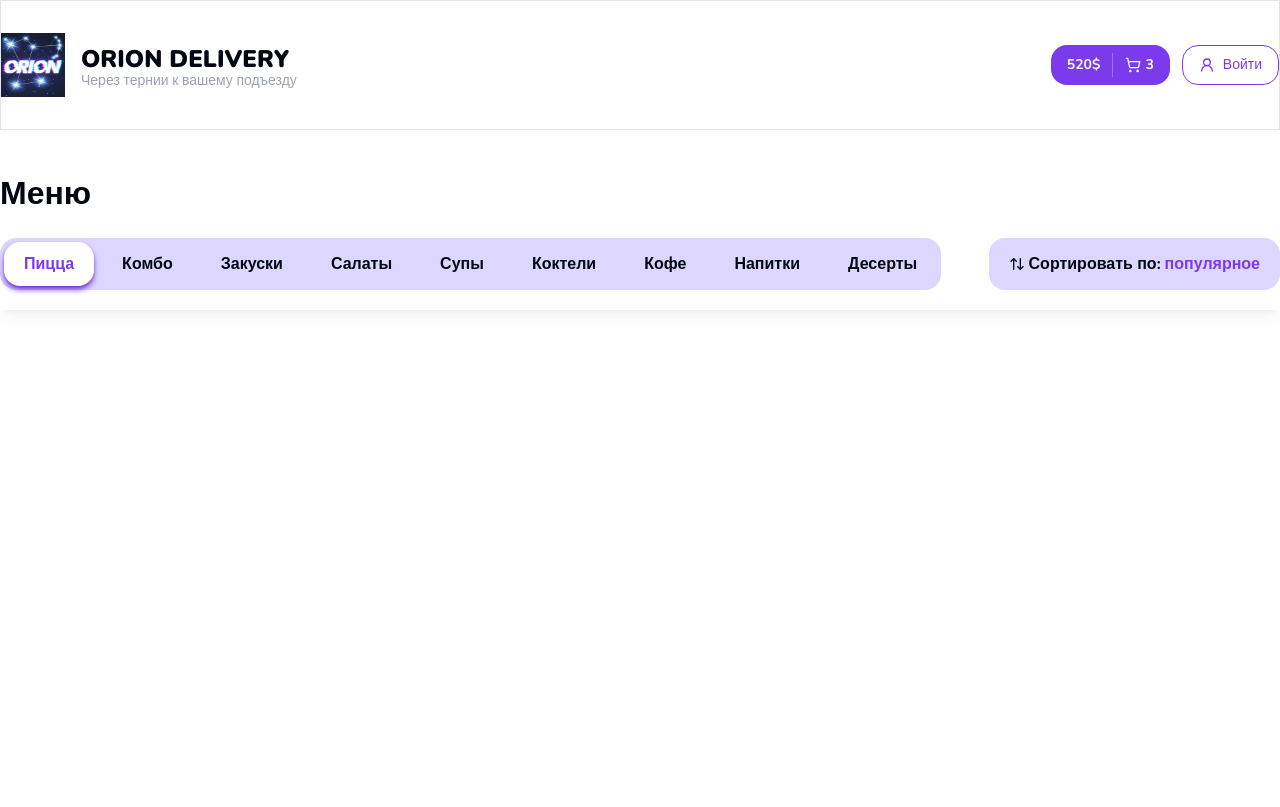
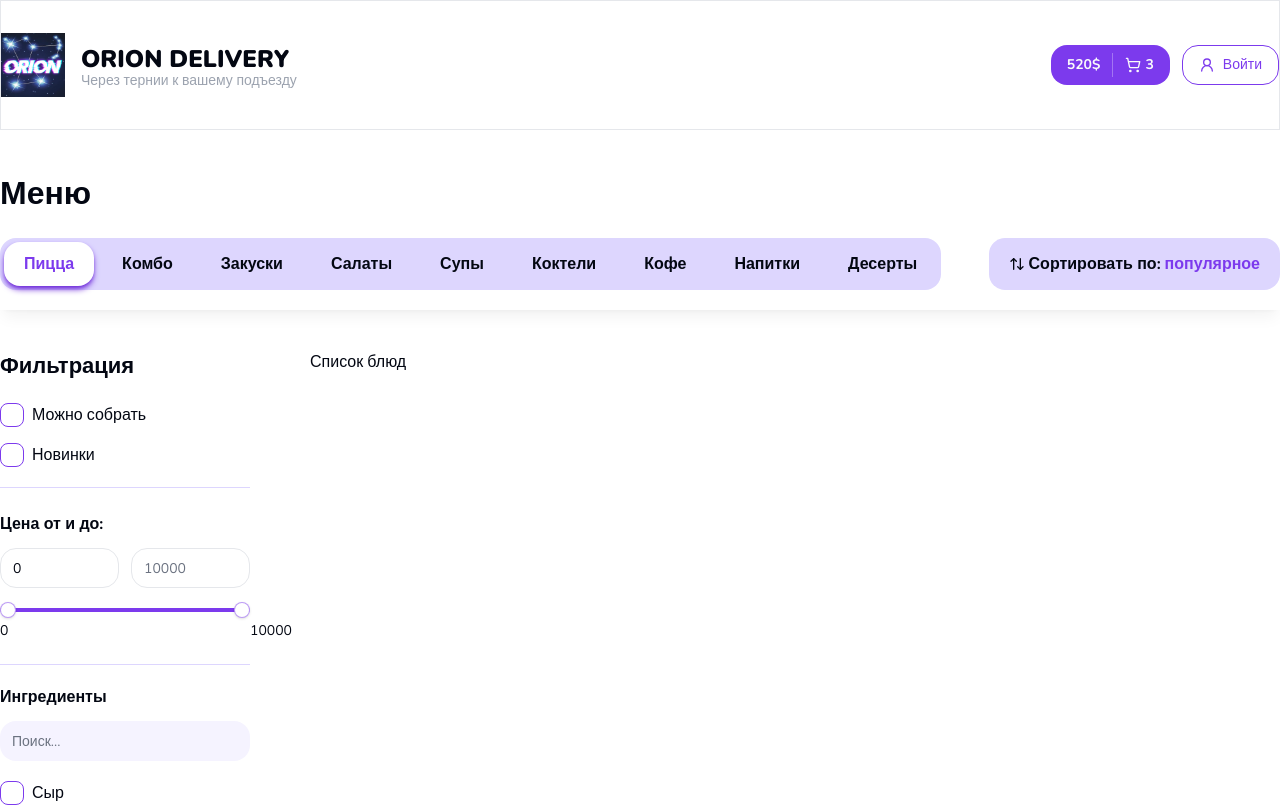
Before and after one commit to DanilVereschagin/oriondelivery-frontend, a Next.js app: page / in a window 1280 px wide. Shown: the top 807 px of the page. Built offline with nearby package versions, Linux system fonts and the light colour scheme.

Commit message:
Add filters

```diff
--- a/app/globals.css
+++ b/app/globals.css
@@ -33,9 +33,9 @@
 		--accent-foreground: 220.9 39.3% 11%;
 		--destructive: 0 84.2% 60.2%;
 		--destructive-foreground: 210 20% 98%;
-		--border: 20 5.9% 90%;
-		--input: 0 0% 90%;
-		--ring: 24.6 95% 53.1%;
+		--border: 220 13% 91%;
+    	--input: 220 13% 91%;
+    	--ring: 262.1 83.3% 57.8%;
 		--radius: 18px;
 		--chart-1: 12 76% 61%;
 		--chart-2: 173 58% 39%;
--- a/app/page.tsx
+++ b/app/page.tsx
@@ -4,6 +4,7 @@
 	SortPopup,
 	Title,
 	TopBar,
+	Filters,
 } from '@/components/shared';
 
 export default function Home() {
@@ -13,6 +14,20 @@
 				<Title text='Меню' size='lg' className='font-extrabold' />
 			</Container>
 			<TopBar />
+			<Container className='pb-14 mt-10'>
+				<div className='flex gap-[60px]'>
+					<div className='w-[250px]'>
+						<Filters />
+					</div>
+					<div className='flex-1'>
+						<div className='flex flex-col gap-16'>
+							Список блюд
+							{/* <ProductsGroupList title='Пицца' items={[1,2,3,4,5]} /> */}
+							{/* <ProductsGroupList title='Пицца' items={[1,2,3,4,5]} /> */}
+						</div>
+					</div>
+				</div>
+			</Container>
 		</>
 	);
 }
--- /dev/null
+++ b/components/shared/CheckboxFiltersGroup.tsx
@@ -0,0 +1,55 @@
+'use client';
+
+import React from 'react';
+import { FilterCheckbox, FilterCheckboxProps } from './FilterCheckbox';
+import { Input } from '../ui';
+
+type Item = FilterCheckboxProps;
+
+interface Props {
+	title: string;
+	items: Item[];
+	defaultItems?: Item[];
+	limit?: number;
+	searchInputPlaceholder?: string;
+	onChange?: (values: string[]) => void;
+	defaultValues?: string[];
+	className?: string;
+}
+
+export const CheckboxFiltersGroup: React.FC<Props> = ({
+	title,
+	items,
+	defaultItems,
+	limit = 6,
+	searchInputPlaceholder = 'Поиск...',
+	onChange,
+	defaultValues,
+	className,
+}) => {
+	return (
+		<div className={className}>
+			<p className='font-bold mb-3'>{title}</p>
+
+			<div className='mb-5'>
+				<Input
+					placeholder={searchInputPlaceholder}
+					className='bg-violet-50 border-none'
+				/>
+			</div>
+
+			<div className='flex flex-col gap-4 max-h-96 pr-2 overflow-auto scrollbar'>
+				{items.map((item, index) => (
+					<FilterCheckbox
+						onCheckedChange={(ids) => console.log(ids)}
+						checked={false}
+						key={index}
+						value={item.value}
+						text={item.text}
+						endAdornment={item.endAdornment}
+					/>
+				))}
+			</div>
+		</div>
+	);
+};
--- /dev/null
+++ b/components/shared/FilterCheckbox.tsx
@@ -0,0 +1,38 @@
+import React from 'react';
+import { Checkbox } from '../ui/checkbox';
+
+export interface FilterCheckboxProps {
+  text: string;
+  value: string;
+  endAdornment?: React.ReactNode;
+  onCheckedChange?: (checked: boolean) => void;
+  checked?: boolean;
+  name?: string;
+}
+
+export const FilterCheckbox: React.FC<FilterCheckboxProps> = ({
+  text,
+  value,
+  endAdornment,
+  onCheckedChange,
+  checked,
+  name,
+}) => {
+  return (
+    <div className="flex items-center space-x-2">
+      <Checkbox
+        onCheckedChange={onCheckedChange}
+        checked={checked}
+        value={value}
+        className="rounded-[8px] w-6 h-6"
+        id={`checkbox-${name}-${String(value)}`}
+      />
+      <label
+        htmlFor={`checkbox-${name}-${String(value)}`}
+        className="leading-none cursor-pointer flex-1">
+        {text}
+      </label>
+      {endAdornment}
+    </div>
+  );
+};
--- /dev/null
+++ b/components/shared/Filters.tsx
@@ -0,0 +1,63 @@
+import React from 'react';
+import { Title } from './Title';
+import { FilterCheckbox } from './FilterCheckbox';
+import { Input } from '../ui';
+import { RangeSlider } from './RangeSlider';
+import { CheckboxFiltersGroup } from './CheckboxFiltersGroup';
+
+interface Props {
+	className?: string;
+}
+
+export const Filters: React.FC<Props> = ({ className }) => {
+	return (
+		<div className={className}>
+			<Title text='Фильтрация' size='sm' className='mb-5 font-bold' />
+
+			<div className='flex flex-col gap-4'>
+				<FilterCheckbox text='Можно собрать' value='1' />
+				<FilterCheckbox text='Новинки' value='2' />
+			</div>
+
+			<div className='mt-5 border-y border-y-violet-200 py-6 pb-7'>
+				<p className='font-bold mb-3'>Цена от и до:</p>
+				<div className='flex gap-3 mb-5'>
+					<Input
+						type='number'
+						placeholder='0'
+						min={0}
+						max={10000}
+						defaultValue={0}
+					/>
+					<Input type='number' placeholder='10000' min={0} max={10000} />
+				</div>
+
+				<RangeSlider min={0} max={10000} step={10} value={[0, 10000]} />
+			</div>
+
+			<CheckboxFiltersGroup
+				title='Ингредиенты'
+				className='mt-5'
+				limit={7}
+				defaultItems={[
+					{ text: 'Сыр', value: '1' },
+					{ text: 'Курица', value: '2' },
+					{ text: 'Салат', value: '3' },
+					{ text: 'Бекон', value: '4' },
+					{ text: 'Помидор', value: '5' },
+					{ text: 'Солёные огурцы', value: '6' },
+				]}
+				items={[
+					{ text: 'Сыр', value: '1' },
+					{ text: 'Курица', value: '2' },
+					{ text: 'Салат', value: '3' },
+					{ text: 'Бекон', value: '4' },
+					{ text: 'Помидор', value: '5' },
+					{ text: 'Солёные огурцы', value: '6' },
+					{ text: 'Грибы', value: '7' },
+					{ text: 'Креветки', value: '8' },
+				]}
+			/>
+		</div>
+	);
+};
--- /dev/null
+++ b/components/shared/RangeSlider.tsx
@@ -0,0 +1,71 @@
+'use client';
+
+import React from 'react';
+import * as SliderPrimitive from '@radix-ui/react-slider';
+
+import { cn } from '@/lib/utils';
+
+type SliderProps = {
+  className?: string;
+  min: number;
+  max: number;
+  step: number;
+  formatLabel?: (value: number) => string;
+  value?: number[] | readonly number[];
+  onValueChange?: (values: number[]) => void;
+};
+
+const RangeSlider = React.forwardRef(
+  (
+    { className, min, max, step, formatLabel, value, onValueChange, ...props }: SliderProps,
+    ref,
+  ) => {
+    const initialValue = Array.isArray(value) ? value : [min, max];
+    const [localValues, setLocalValues] = React.useState(initialValue);
+
+    React.useEffect(() => {
+      // Update localValues when the external value prop changes
+      setLocalValues(Array.isArray(value) ? value : [min, max]);
+    }, [min, max, value]);
+
+    const handleValueChange = (newValues: number[]) => {
+      setLocalValues(newValues);
+      if (onValueChange) {
+        onValueChange(newValues);
+      }
+    };
+
+    return (
+      <SliderPrimitive.Root
+        ref={ref as React.RefObject<HTMLDivElement>}
+        min={min}
+        max={max}
+        step={step}
+        value={localValues}
+        onValueChange={handleValueChange}
+        className={cn('relative flex w-full touch-none select-none mb-6 items-center', className)}
+        {...props}>
+        <SliderPrimitive.Track className="relative h-1 w-full grow overflow-hidden rounded-full bg-primary/20">
+          <SliderPrimitive.Range className="absolute h-full bg-primary" />
+        </SliderPrimitive.Track>
+        {localValues.map((value, index) => (
+          <React.Fragment key={index}>
+            <div
+              className="absolute text-center"
+              style={{
+                left: `calc(${((value - min) / (max - min)) * 100}% + 0px)`,
+                top: `10px`,
+              }}>
+              <span className="text-sm">{formatLabel ? formatLabel(value) : value}</span>
+            </div>
+            <SliderPrimitive.Thumb className="block h-4 w-4 rounded-full border border-primary/50 bg-white shadow transition-colors focus-visible:outline-none focus-visible:ring-1 focus-visible:ring-ring disabled:pointer-events-none disabled:opacity-50" />
+          </React.Fragment>
+        ))}
+      </SliderPrimitive.Root>
+    );
+  },
+);
+
+RangeSlider.displayName = SliderPrimitive.Root.displayName;
+
+export { RangeSlider };
--- a/components/shared/index.ts
+++ b/components/shared/index.ts
@@ -4,3 +4,7 @@
 export { Categories } from './Categories';
 export { SortPopup } from './SortPopup';
 export { TopBar } from './TopBar';
+export { Filters } from './Filters';
+export {FilterCheckbox} from './FilterCheckbox'
+export { RangeSlider } from './RangeSlider';
+export { CheckboxFiltersGroup } from './CheckboxFiltersGroup';
```
